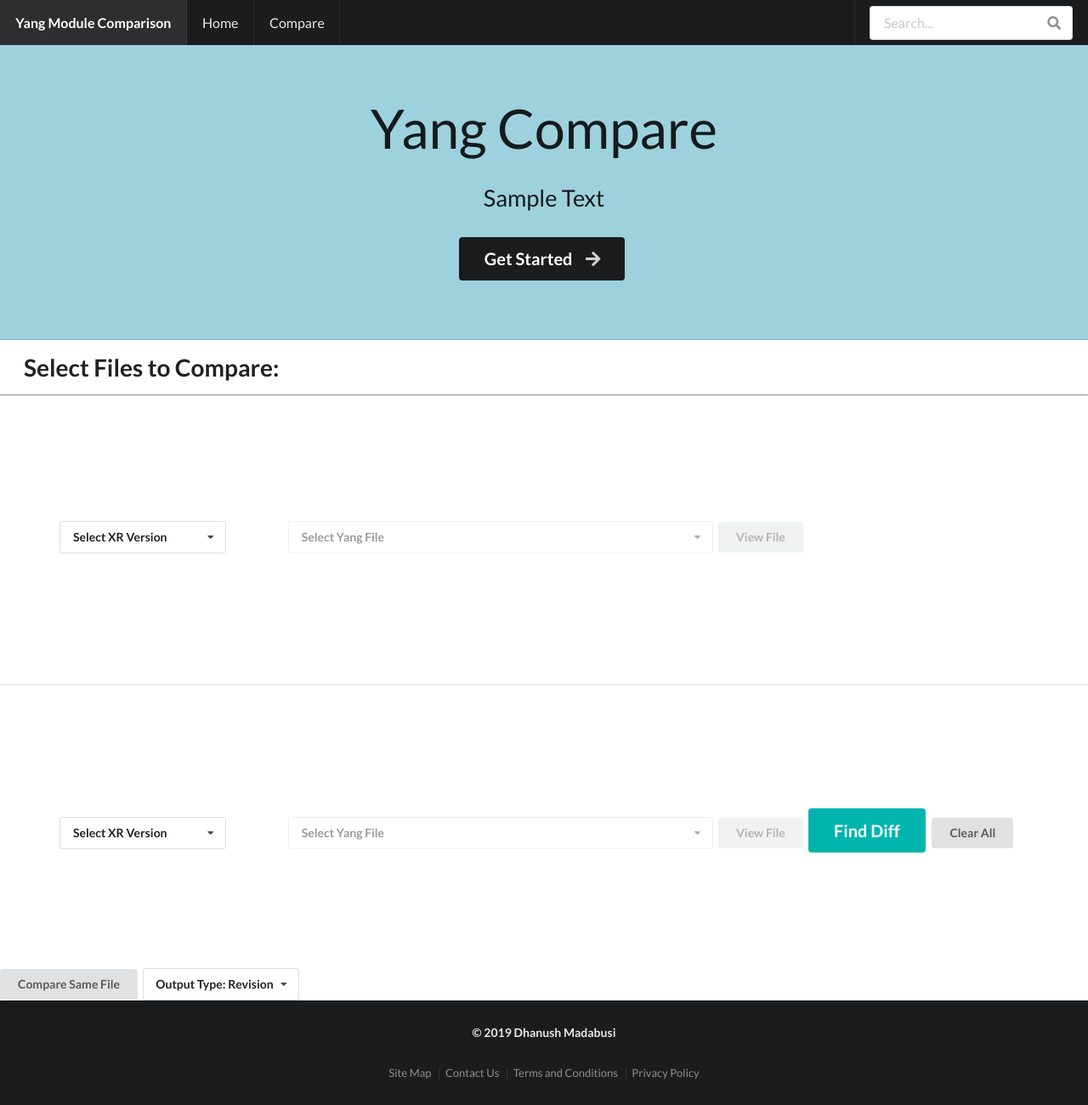
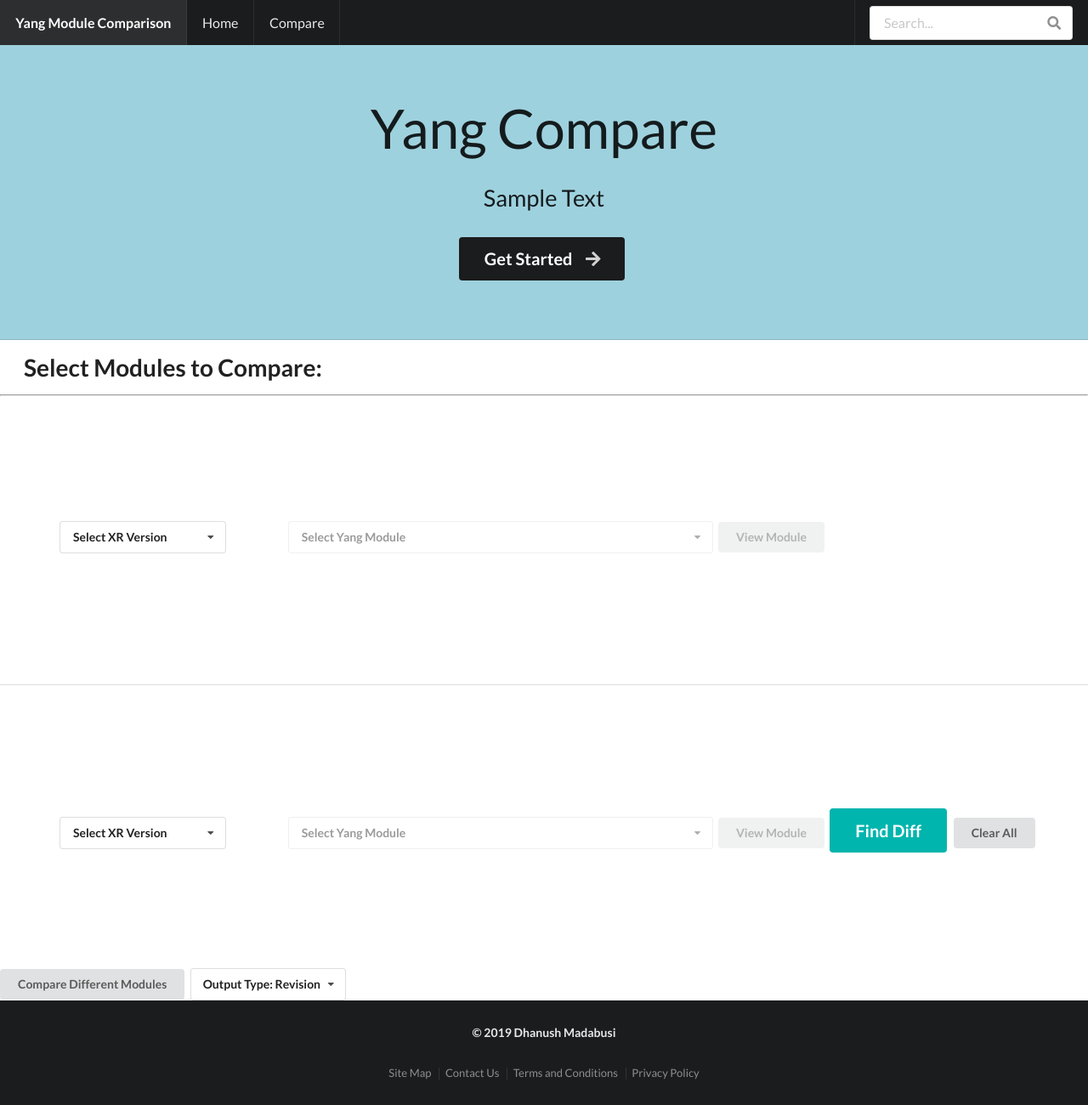
Before and after one commit to dmads98/yangdiff-django, a Django app: page /compare/ in a window 1280 px wide. Shown: the whole page at 85% size. Run offline with Django 3.2, Linux system fonts and the light colour scheme.

Commit message:
added modal download btns; other changes

```diff
--- a/src/static/yang_compare/css/compare.css
+++ b/src/static/yang_compare/css/compare.css
@@ -7,7 +7,7 @@
   /*max-width: 400px;*/
 }
 
-#file-dropdown1, #file-dropdown2{
+#module-dropdown1, #module-dropdown2{
   min-width: 500px;
 }
 
--- a/src/static/yang_compare/js/compare.js
+++ b/src/static/yang_compare/js/compare.js
@@ -20,9 +20,9 @@ var findDiff = function(){
 	$('#diff pre').empty()
 	url = 'ajax/findDiff/' +
 		$('#version-dropdown1').dropdown('get value') + '/' +
-		$('#file-dropdown1').dropdown('get value') + '/' +
+		$('#module-dropdown1').dropdown('get value') + '/' +
 		$('#version-dropdown2').dropdown('get value') + '/' +
-		$('#file-dropdown2').dropdown('get value') + '/' +
+		$('#module-dropdown2').dropdown('get value') + '/' +
 		$('#difftype').dropdown('get value');
     $.ajax({
     	url: url,
@@ -49,7 +49,7 @@ var findDiff = function(){
     		}
     		$('#compare-btn').removeClass('loading')
     	},
-    	error : function(response){
+    	error: function(response){
 			console.log(response)
 		}
     });
@@ -59,15 +59,36 @@ var findDiff = function(){
 //   return new Promise(resolve => setTimeout(resolve, ms));
 // }
 
+function contentDownload(content, filename){
+	// Create an invisible A element
+	const $temp = $("<a>", {id: "download-temp"});
+	$temp.hide()
+	$('body').append($temp);
+
+	// Set the HREF to a Blob representation of the data to be downloaded
+	$("#download-temp").attr("href", window.URL.createObjectURL(new Blob([content], {type: "text/plain"})));
+
+	// Use download attribute to set desired file name
+	$("#download-temp").attr("download", filename);
+
+	// Trigger the download by simulating click
+	// Cannot simulate click on jquery anchor element for security reasons
+	document.getElementById('download-temp').click();
+
+	// Cleanup
+	window.URL.revokeObjectURL($("#download-temp").attr("href"));
+	$("#download-temp").remove();
+}
+
 function handleModal(id){
-	if ($('#file-view' + id + ' pre').html() == ""){
-		var url = '/compare/ajax/view/' + $('#version-dropdown' + id).dropdown('get value') + '/' + $('#file-dropdown' + id).dropdown('get value');
+	if ($('#module-view' + id + ' pre').html() == ""){
+		var url = '/compare/ajax/view/' + $('#version-dropdown' + id).dropdown('get value') + '/' + $('#module-dropdown' + id).dropdown('get value');
 		$.ajax({
 	    	url: url,
 	    	type: 'GET',
 	    	success: function(response){
-	    		$('#file-view' + id + ' pre').append(response.content)
-	    		$('#file-view' + id).modal('show')
+	    		$('#module-view' + id + ' pre').append(response.content)
+	    		$('#module-view' + id).modal('show')
 	    	},
 	    	error : function(response){
 				console.log(response)
@@ -75,7 +96,7 @@ function handleModal(id){
     	});
 	}
 	else{
-		$('#file-view' + id).modal('show')
+		$('#module-view' + id).modal('show')
 	}
 }
 
@@ -107,15 +128,15 @@ $(document).ready(() => {
 	});
 
 	$('#version-value1').on('change', () => {
-		$('#file-dropdown1 .menu').empty()
-		$('#file-dropdown1').dropdown('clear')
+		$('#module-dropdown1 .menu').empty()
+		$('#module-dropdown1').dropdown('clear')
 		if($('#version-dropdown1').dropdown('get value') == ""){
-			$('#file-dropdown1').addClass('disabled')
+			$('#module-dropdown1').addClass('disabled')
 		}
 		else{
 			var url = '/compare/ajax/files/' + $('#version-dropdown1').dropdown('get value');
-			$('#file-dropdown1').removeClass('disabled')
-			$('#file-dropdown1').dropdown({
+			$('#module-dropdown1').removeClass('disabled')
+			$('#module-dropdown1').dropdown({
 				forceSelection: false,
 				clearable: true,
 		      	filterRemoteData: true,
@@ -129,13 +150,13 @@ $(document).ready(() => {
 		}
 	})
 
-	$('#file-dropdown1').on('change', () => {
-		$('#file-view1 pre').empty()
-		if ($('#file-dropdown1').dropdown('get value') != ""){
-			$('#view-file-btn1').removeClass('disabled')
+	$('#module-dropdown1').on('change', () => {
+		$('#module-view1 pre').empty()
+		if ($('#module-dropdown1').dropdown('get value') != ""){
+			$('#view-module-btn1').removeClass('disabled')
 		}
 		else{
-			$('#view-file-btn1').addClass('disabled')
+			$('#view-module-btn1').addClass('disabled')
 		}
 	})
 
@@ -152,15 +173,15 @@ $(document).ready(() => {
 	});
 
 	$('#version-value2').on('change', () => {
-		$('#file-dropdown2 .menu').empty()
-		$('#file-dropdown2').dropdown('clear')
+		$('#module-dropdown2 .menu').empty()
+		$('#module-dropdown2').dropdown('clear')
 		if($('#version-dropdown2').dropdown('get value') == ""){
-			$('#file-dropdown2').addClass('disabled')
+			$('#module-dropdown2').addClass('disabled')
 		}
 		else{
 			var url = '/compare/ajax/files/' + $('#version-dropdown2').dropdown('get value');
-			$('#file-dropdown2').removeClass('disabled')
-			$('#file-dropdown2').dropdown({
+			$('#module-dropdown2').removeClass('disabled')
+			$('#module-dropdown2').dropdown({
 				forceSelection: false,
 				clearable: true,
 		      	filterRemoteData: true,
@@ -174,26 +195,26 @@ $(document).ready(() => {
 		}
 	})
 
-	$('#file-dropdown2').on('change', () => {
-		$('#file-view2 pre').empty()
-		if ($('#file-dropdown2').dropdown('get value') != ""){
-			$('#view-file-btn2').removeClass('disabled')
+	$('#module-dropdown2').on('change', () => {
+		$('#module-view2 pre').empty()
+		if ($('#module-dropdown2').dropdown('get value') != ""){
+			$('#view-module-btn2').removeClass('disabled')
 		}
 		else{
-			$('#view-file-btn2').addClass('disabled')
+			$('#view-module-btn2').addClass('disabled')
 		}
 	})
 
 	$('#compare-btn').on('click', () => {
 		if (($('#version-dropdown1').dropdown('get value') == "") ||
 				($('#version-dropdown2').dropdown('get value') == "") ||
-				($('#file-dropdown1').dropdown('get value') == "") ||
-				($('#file-dropdown2').dropdown('get value') == "")){
-			$('#files-missing-msg').show()
+				($('#module-dropdown1').dropdown('get value') == "") ||
+				($('#module-dropdown2').dropdown('get value') == "")){
+			$('#module-missing-msg').show()
 		}
 		else if (($('#version-dropdown1').dropdown('get value') == $('#version-dropdown2').dropdown('get value')) &&
-				($('#file-dropdown1').dropdown('get value') == $('#file-dropdown2').dropdown('get value'))) {
-			$('#same-file-msg').show()
+				($('#module-dropdown1').dropdown('get value') == $('#module-dropdown2').dropdown('get value'))) {
+			$('#same-module-msg').show()
 		}
 		else if (inputChanged) {
 			inputChanged = false;
@@ -203,28 +224,12 @@ $(document).ready(() => {
 	})
 
 	$('#download-btn').on('click', () => {
-		// Create an invisible A element
-		const $temp = $("<a>", {id: "download-temp"});
-		$temp.hide()
-		$('body').append($temp);
-
-		// Set the HREF to a Blob representation of the data to be downloaded
-		$("#download-temp").attr("href", window.URL.createObjectURL(new Blob([$('#diff pre').html()], {type: "text/plain"})));
-
-		// Use download attribute to set desired file name
+		let content = $('#diff pre').html();
 		let filename = $('#version-dropdown1').dropdown('get text') + "_" +
-			$('#file-dropdown1').dropdown('get text') + "_" +
+			$('#module-dropdown1').dropdown('get text') + "_" +
 			$('#version-dropdown2').dropdown('get text') + "_" +
-			$('#file-dropdown2').dropdown('get text') + "_diff" + ".txt"
-		$("#download-temp").attr("download", filename);
-
-		// Trigger the download by simulating click
-		// Can simulate click on jquery anchor element for security reasons
-		document.getElementById('download-temp').click();
-
-		// Cleanup
-		window.URL.revokeObjectURL($("#download-temp").attr("href"));
-		$("#download-temp").remove();
+			$('#module-dropdown2').dropdown('get text') + "_diff" + ".txt"
+		contentDownload(content, filename)
 	})
 
 	$('.ui.dropdown').on('change', () => {
@@ -239,20 +244,34 @@ $(document).ready(() => {
 	$('#clear-btn').on('click', () => {
 		$('#version-dropdown1').dropdown('clear')
 		$('#version-dropdown2').dropdown('clear')
-		$('#file-dropdown1').dropdown('clear')
-		$('#file-dropdown2').dropdown('clear')
+		$('#module-dropdown1').dropdown('clear')
+		$('#module-dropdown2').dropdown('clear')
 	})
 
-	// $('#same-file-btn').on('click', () => {
+	$('#different-module-btn').on('click', () => {
+		console.log("test test")
+	})
 
-	// })
-
-	$('#view-file-btn1').on('click', () => {
+	$('#view-module-btn1').on('click', () => {
 		handleModal(1)
 	})
 
-	$('#view-file-btn2').on('click', () => {
+	$('#modal1-download-btn').on('click', () => {
+		let content = $('#module-view1 pre').html();
+		let filename = $('#version-dropdown1').dropdown('get text') + "_" +
+			$('#module-dropdown1').dropdown('get text') + ".yang"
+		contentDownload(content, filename)
+	})
+
+	$('#view-module-btn2').on('click', () => {
 		handleModal(2)
 	})
 
+	$('#modal2-download-btn').on('click', () => {
+		let content = $('#module-view2 pre').html();
+		let filename = $('#version-dropdown2').dropdown('get text') + "_" +
+			$('#module-dropdown2').dropdown('get text') + ".yang"
+		contentDownload(content, filename)
+	})
+
 })
--- a/src/yang_compare/static/yang_compare/css/compare.css
+++ b/src/yang_compare/static/yang_compare/css/compare.css
@@ -7,7 +7,7 @@
   /*max-width: 400px;*/
 }
 
-#file-dropdown1, #file-dropdown2{
+#module-dropdown1, #module-dropdown2{
   min-width: 500px;
 }
 
--- a/src/yang_compare/templates/yang_compare/compare.html
+++ b/src/yang_compare/templates/yang_compare/compare.html
@@ -7,7 +7,7 @@
 {% endblock %}
 
 {% block head_title %}
-Yang File Compare
+Yang Module Compare
 {% endblock %}
 
 {% block content %}
@@ -27,7 +27,7 @@ Yang File Compare
 
 </div>
 
-<h1 id="select-title">Select Files to Compare:</h1>
+<h1 id="select-title">Select Modules to Compare:</h1>
 <hr>
 
 
@@ -37,22 +37,26 @@ Yang File Compare
   <div class="default text">Select XR Version</div>
 </div>
 
-<div id="file-dropdown1" class="ui old disabled search selection dropdown floating button">
-  <input type="hidden" name="file">
+<div id="module-dropdown1" class="ui old disabled search selection dropdown floating button">
+  <input type="hidden" name="module">
   <i class="dropdown icon"></i>
-  <div class="default text">Select Yang File</div>
+  <div class="default text">Select Yang Module</div>
 </div>
 
-<button id="view-file-btn1" class="disabled ui button">
-  View File
+<button id="view-module-btn1" class="disabled ui button">
+  View Module
 </button>
 
-<div id="file-view1" class="ui modal">
-  <div class="header">File Content</div>
+<div id="module-view1" class="ui modal">
+  <div class="header">Module Content</div>
   <div class="scrolling content">
     <pre></pre>
   </div>
   <div class="actions">
+    <button id="modal1-download-btn" class="ui primary right labeled icon button">
+      <i class="download icon"></i>
+      Download
+    </button>
     <div class="ui primary approve right labeled icon button">
       Continue
       <i class="checkmark icon"></i>
@@ -68,22 +72,26 @@ Yang File Compare
   <div class="default text">Select XR Version</div>
 </div>
 
-<div id="file-dropdown2" class="ui new disabled search selection dropdown floating button">
-  <input type="hidden" name="file">
+<div id="module-dropdown2" class="ui new disabled search selection dropdown floating button">
+  <input type="hidden" name="module">
   <i class="dropdown icon"></i>
-  <div class="default text">Select Yang File</div>
+  <div class="default text">Select Yang Module</div>
 </div>
 
-<button id="view-file-btn2" class="disabled ui button">
-  View File
+<button id="view-module-btn2" class="disabled ui button">
+  View Module
 </button>
 
-<div id="file-view2" class="ui modal">
-  <div class="header">File Content</div>
+<div id="module-view2" class="ui modal">
+  <div class="header">Module Content</div>
   <div class="scrolling content">
     <pre></pre>
   </div>
   <div class="actions">
+    <button id="modal2-download-btn" class="ui primary right labeled icon button">
+      <i class="download icon"></i>
+      Download
+    </button>
     <div class="ui primary approve right labeled icon button">
       Continue
       <i class="checkmark icon"></i>
@@ -99,8 +107,8 @@ Yang File Compare
   Clear All
 </button>
 
-<button id="same-file-btn" class="ui button">
-  Compare Same File
+<button id="different-module-btn" class="ui button">
+  Compare Different Modules
 </button>
 
 <div id="difftype" class="ui compact selection dropdown floating button">
@@ -114,20 +122,20 @@ Yang File Compare
   </div>
 </div>
 
-<div id="files-missing-msg" class="ui compact warning diff message">
+<div id="module-missing-msg" class="ui compact warning diff message">
   <i class="close icon"></i>
   <div class="header">
-     Please select files to compare.
+     Please select modules to compare.
   </div>
-  Two files must be chosen.
+  Two modules must be chosen.
 </div>
 
-<div id="same-file-msg" class="ui compact warning diff message">
+<div id="same-module-msg" class="ui compact warning diff message">
   <i class="close icon"></i>
   <div class="header">
-    Please select unique files.
+    Please select unique modules.
   </div>
-  The same file has been chosen twice.
+  The same module has been chosen twice.
 </div>
 
 <div id="error-msg" class="ui compact negative diff message">
```
Also changed, not shown: src/yang_compare/static/yang_compare/js/compare.js (+79 -60 lines).
